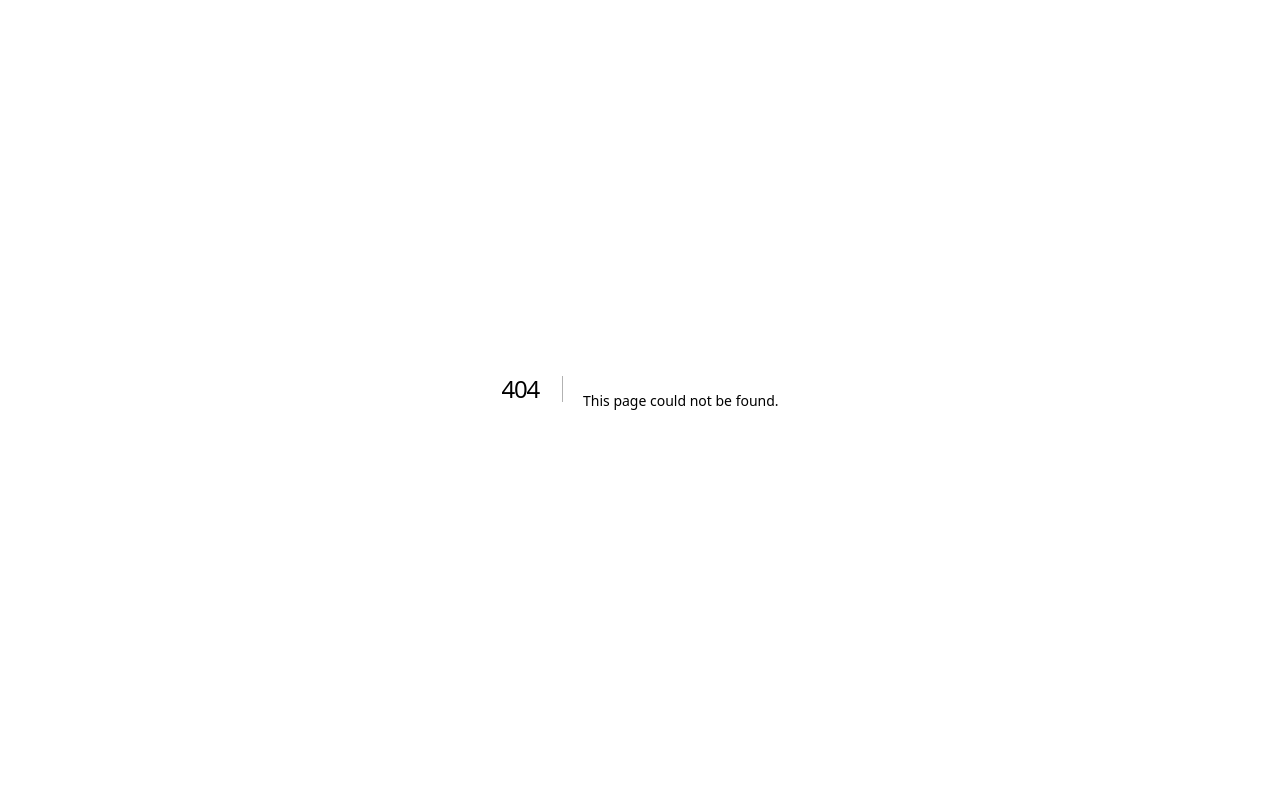
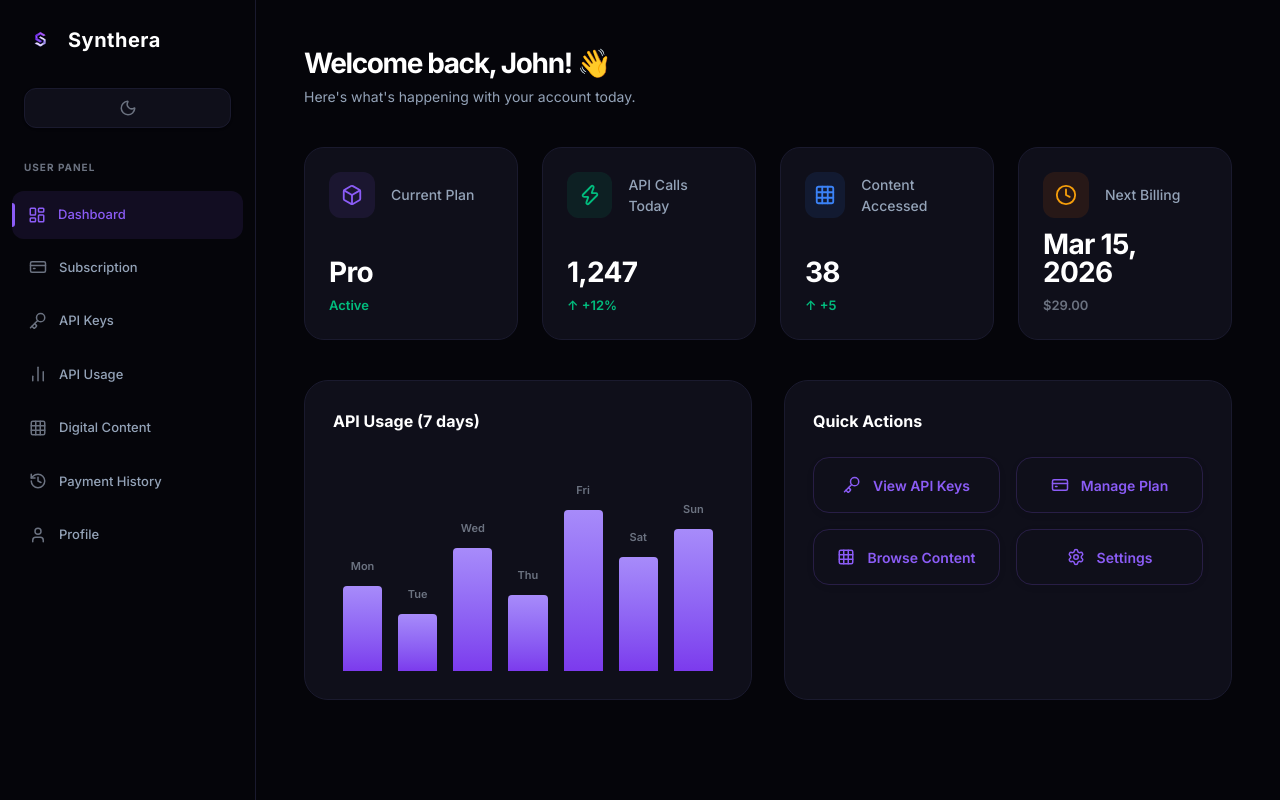
Before and after one commit to Synthera-ID/synthera-fe, a Next.js app: page /dashboard in a window 1280 px wide. Before the commit this address had no page. Built offline with nearby package versions, Linux system fonts and the light colour scheme.

Commit message:
update fitur dashboard

```diff
--- /dev/null
+++ b/src/app/dashboard/page.jsx
@@ -0,0 +1,214 @@
+"use client";
+
+import { useState, useEffect } from "react";
+import Image from "next/image";
+import Link from "next/link";
+import SyntheraIcon from "../icon.png";
+import {
+  LayoutDashboard,
+  CreditCard,
+  Key,
+  BarChart2,
+  Box,
+  History,
+  User,
+  Moon,
+  Sun,
+  Zap,
+  Grid,
+  Clock,
+  Settings
+} from "lucide-react";
+
+export default function DashboardPage() {
+  const [isDark, setIsDark] = useState(true);
+
+  useEffect(() => {
+    setIsDark(!document.documentElement.classList.contains("light"));
+  }, []);
+
+  const toggleTheme = () => {
+    const isLightMode = document.documentElement.classList.toggle("light");
+    setIsDark(!isLightMode);
+  };
+
+  return (
+    <div className="flex min-h-screen bg-bg-1 text-text-1 font-sans selection:bg-primary-1/30">
+
+      {/* SIDEBAR */}
+      <aside className="w-64 border-r border-bg-3 bg-bg-1 flex flex-col pt-6 relative z-10 sticky top-0 h-screen hidden md:flex">
+        {/* Logo */}
+        <Link href="/" className="flex items-center gap-3 px-6 mb-8 group w-fit">
+          <Image
+            src={SyntheraIcon}
+            alt="Synthera Icon"
+            width={32}
+            height={32}
+            className="rounded-full group-hover:shadow-[0_0_15px_rgba(139,92,246,0.5)] transition-all"
+          />
+          <span className="text-xl font-bold tracking-wide text-text-1">
+            Synthera
+          </span>
+        </Link>
+
+        {/* Theme Toggle */}
+        <div className="px-6 mb-8">
+          <button
+            onClick={toggleTheme}
+            className="w-full h-10 rounded-xl bg-bg-2 border border-bg-3 flex items-center justify-center text-text-3 hover:text-text-1 hover:border-primary-1/30 transition-all shadow-sm"
+          >
+            {isDark ? <Moon size={18} /> : <Sun size={18} />}
+          </button>
+        </div>
+
+        {/* Navigation */}
+        <div className="flex-1 flex flex-col">
+          <div className="px-6 text-[10px] font-bold text-text-3 tracking-widest mb-4">
+            USER PANEL
+          </div>
+          <nav className="flex flex-col gap-1 px-3">
+            <NavItem icon={LayoutDashboard} label="Dashboard" isActive />
+            <NavItem icon={CreditCard} label="Subscription" />
+            <NavItem icon={Key} label="API Keys" />
+            <NavItem icon={BarChart2} label="API Usage" />
+            <NavItem icon={Grid} label="Digital Content" />
+            <NavItem icon={History} label="Payment History" />
+            <NavItem icon={User} label="Profile" />
+          </nav>
+        </div>
+      </aside>
+
+      {/* MAIN CONTENT */}
+      <main className="flex-1 p-8 lg:p-12 max-h-screen overflow-y-auto w-full scroll-smooth">
+        <header className="mb-10">
+          <h1 className="text-[28px] font-bold mb-2">Welcome back, John! 👋</h1>
+          <p className="text-text-2 text-sm">Here's what's happening with your account today.</p>
+        </header>
+
+        {/* Stats Grid */}
+        <div className="grid grid-cols-1 md:grid-cols-2 xl:grid-cols-4 gap-6 mb-10 text-left">
+          <StatCard
+            icon={<Box size={22} className="text-primary-1" />}
+            iconBgClass="bg-primary-1/10"
+            label="Current Plan"
+            value="Pro"
+            subLabel="Active"
+            subLabelColor="text-emerald-500"
+          />
+          <StatCard
+            icon={<Zap size={22} className="text-emerald-500" />}
+            iconBgClass="bg-emerald-500/10"
+            label="API Calls Today"
+            value="1,247"
+            subLabel="↑ +12%"
+            subLabelColor="text-emerald-500"
+          />
+          <StatCard
+            icon={<Grid size={22} className="text-[#3b82f6]" />}
+            iconBgClass="bg-blue-500/10"
+            label="Content Accessed"
+            value="38"
+            subLabel="↑ +5"
+            subLabelColor="text-emerald-500"
+          />
+          <StatCard
+            icon={<Clock size={22} className="text-[#f59e0b]" />}
+            iconBgClass="bg-orange-500/10"
+            label="Next Billing"
+            value="Mar 15, 2026"
+            subLabel="$29.00"
+            subLabelColor="text-text-3"
+          />
+        </div>
+
+        {/* Main Sections */}
+        <div className="grid grid-cols-1 xl:grid-cols-2 gap-8 w-full items-start">
+          {/* Chart Section */}
+          <div className="bg-bg-2 border border-bg-3 rounded-3xl p-7 flex flex-col w-full h-[320px]">
+             <h2 className="text-[16px] font-bold mb-6 text-text-1">API Usage (7 days)</h2>
+             <div className="flex-1 flex items-end justify-between px-1 gap-1 pb-0 mt-6 relative h-full">
+                <Bar day="Mon" height="45%" delay="0ms" />
+                <Bar day="Tue" height="30%" delay="50ms" />
+                <Bar day="Wed" height="65%" delay="100ms" />
+                <Bar day="Thu" height="40%" delay="150ms" />
+                <Bar day="Fri" height="85%" delay="200ms" />
+                <Bar day="Sat" height="60%" delay="250ms" />
+                <Bar day="Sun" height="75%" delay="300ms" />
+             </div>
+          </div>
+
+          {/* Quick Actions */}
+          <div className="bg-bg-2 border border-bg-3 rounded-3xl p-7 flex flex-col w-full h-[320px]">
+             <h2 className="text-[16px] font-bold mb-6 text-text-1">Quick Actions</h2>
+             <div className="grid grid-cols-1 sm:grid-cols-2 gap-4">
+                <ActionButton icon={Key} label="View API Keys" />
+                <ActionButton icon={CreditCard} label="Manage Plan" />
+                <ActionButton icon={Grid} label="Browse Content" />
+                <ActionButton icon={Settings} label="Settings" />
+             </div>
+          </div>
+        </div>
+
+      </main>
+    </div>
+  );
+}
+
+function NavItem({ icon: Icon, label, isActive }) {
+  return (
+    <Link
+      href="#"
+      className={`flex items-center gap-3 px-4 py-[14px] rounded-xl transition-all duration-300 ${
+        isActive
+          ? "text-primary-1 bg-primary-1/10 relative"
+          : "text-text-2 hover:text-text-1 hover:bg-bg-3 border border-transparent"
+      }`}
+    >
+      {isActive && (
+        <div className="absolute left-0 top-1/2 -translate-y-1/2 w-[3px] h-6 bg-primary-1 rounded-r-md"></div>
+      )}
+      <Icon size={18} className={isActive ? "text-primary-1" : "text-text-3"} />
+      <span className="font-medium text-[13px]">{label}</span>
+    </Link>
+  );
+}
+
+function StatCard({ icon, label, value, subLabel, subLabelColor, iconBgClass }) {
+  return (
+    <div className="bg-bg-2 border border-bg-3 rounded-[20px] p-6 flex flex-col justify-between relative group hover:border-bg-3 hover:shadow-lg hover:shadow-black/5 transition-all duration-300 min-h-[140px]">
+      <div className="flex items-center gap-4 mb-3">
+        <div className={`w-[46px] h-[46px] flex items-center justify-center rounded-xl ${iconBgClass}`}>
+           {icon}
+        </div>
+        <div className="text-[14px] text-text-2 font-medium">{label}</div>
+      </div>
+      <div>
+        <div className="text-[28px] font-bold text-text-1 leading-none tracking-tight">{value}</div>
+        <div className={`text-[13px] font-semibold mt-2.5 ${subLabelColor}`}>{subLabel}</div>
+      </div>
+    </div>
+  );
+}
+
+function Bar({ day, height, delay }) {
+  return (
+    <div className="flex flex-col items-center flex-1 group h-full justify-end px-1.5 basis-0">
+      <div className="relative w-full flex items-end justify-center rounded-t-[4px] overflow-visible" style={{ height }}>
+         <span className="absolute -top-7 text-[11px] text-text-3 font-semibold capitalize pointer-events-none">{day}</span>
+         <div
+           className="w-full h-full bg-gradient-to-t from-primary-2 to-primary-3 rounded-t-[4px] transition-all duration-700 ease-in-out group-hover:from-primary-1 group-hover:to-primary-4 group-hover:shadow-[0_0_15px_rgba(139,92,246,0.3)]"
+           style={{ animationDelay: delay }}
+         />
+      </div>
+    </div>
+  );
+}
+
+function ActionButton({ icon: Icon, label }) {
+  return (
+    <button className="flex items-center justify-center gap-3 h-[56px] bg-transparent border border-primary-1/20 rounded-2xl hover:bg-primary-1/5 hover:border-primary-1/40 hover:shadow-[0_4px_20px_rgba(139,92,246,0.08)] transition-all duration-300 text-primary-1 group shadow-[0_2px_15px_rgb(0,0,0,0.02)]">
+      <Icon size={18} className="text-primary-1 group-hover:text-primary-2 transition-colors" />
+      <span className="font-semibold text-[14px]">{label}</span>
+    </button>
+  );
+}
```
Also changed, not shown: public/icon/package.svg (added), src/app/api_keys/page.jsx (added), src/app/api_usage/page.jsx (added), src/app/digital_content/page.jsx (added), src/app/payment_history/page.jsx (added), src/app/profile/page.jsx (added), src/app/subcription/page.jsx (added).
